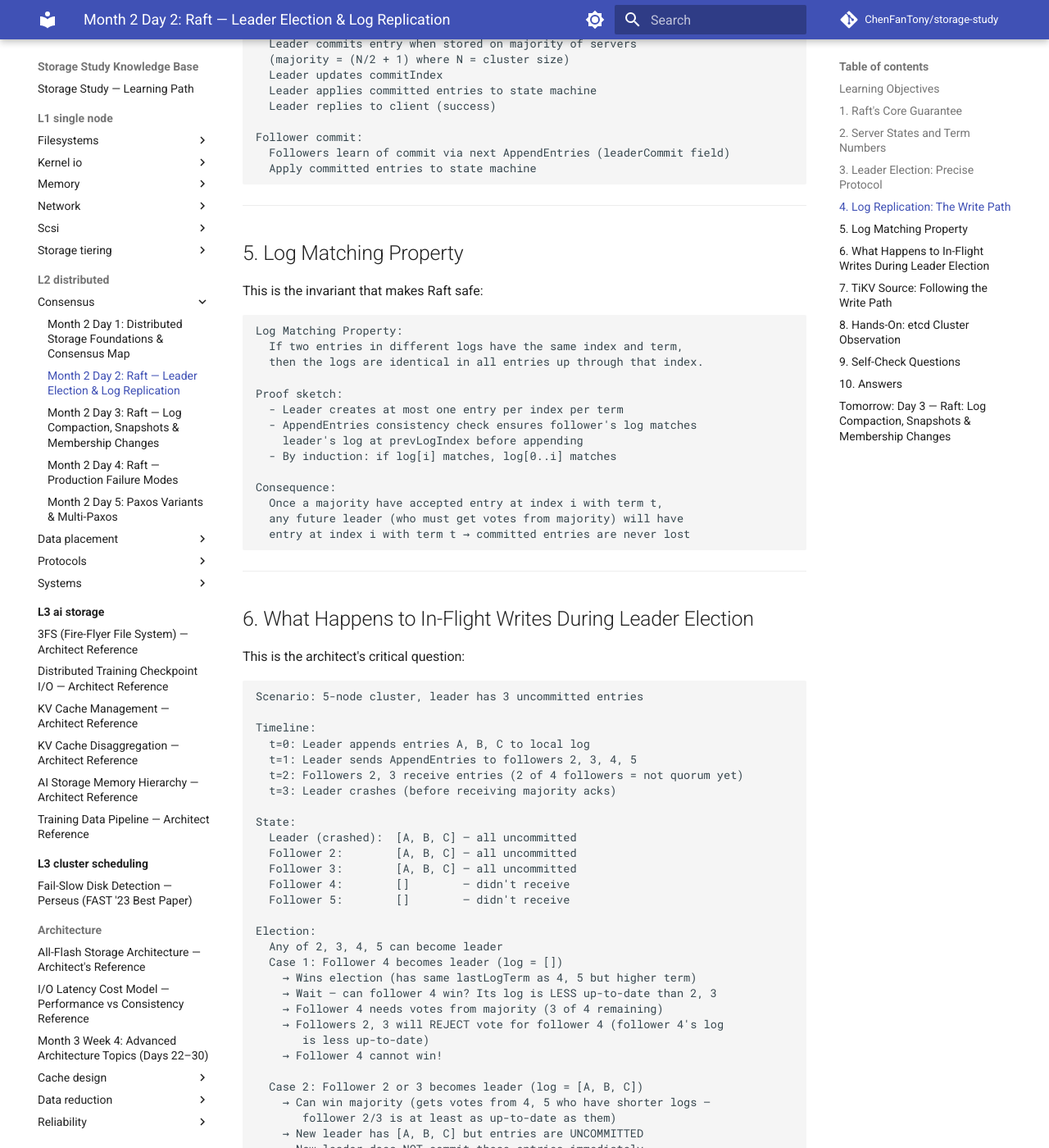
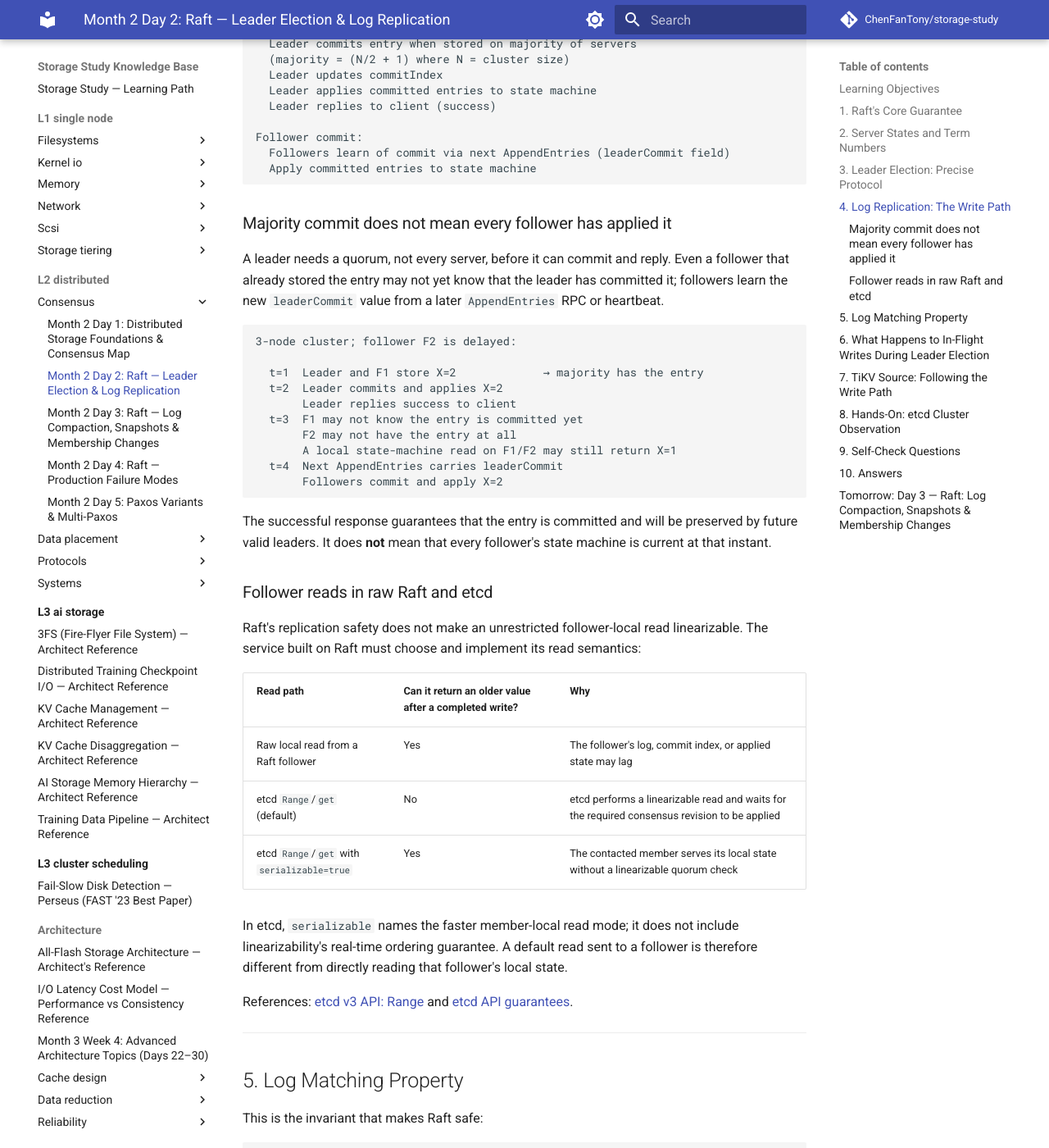
Before and after one commit to ChenFanTony/storage-study, an MkDocs documentation site: the page built from docs/L2-distributed/consensus/m2-day02-raft-leader-election.md, in a window 1280 px wide and 1400 px high, scrolled down 2655 px. Shown: the whole window at 82% size. Built offline with MkDocs 1.6.1 and Material for MkDocs 9.7.7, drawn with Linux system fonts in a browser that asks for light colours; comment, search, counter and statistics services are not loaded; some of the changed text lies outside the part shown.

Commit message:
docs: explain Raft follower read consistency

````diff
--- a/docs/L2-distributed/consensus/m2-day02-raft-leader-election.md
+++ b/docs/L2-distributed/consensus/m2-day02-raft-leader-election.md
@@ -133,6 +133,50 @@ Follower commit:
   Followers learn of commit via next AppendEntries (leaderCommit field)
   Apply committed entries to state machine
 ```
+
+### Majority commit does not mean every follower has applied it
+
+A leader needs a quorum, not every server, before it can commit and reply.
+Even a follower that already stored the entry may not yet know that the leader
+has committed it; followers learn the new `leaderCommit` value from a later
+`AppendEntries` RPC or heartbeat.
+
+```
+3-node cluster; follower F2 is delayed:
+
+  t=1  Leader and F1 store X=2             → majority has the entry
+  t=2  Leader commits and applies X=2
+       Leader replies success to client
+  t=3  F1 may not know the entry is committed yet
+       F2 may not have the entry at all
+       A local state-machine read on F1/F2 may still return X=1
+  t=4  Next AppendEntries carries leaderCommit
+       Followers commit and apply X=2
+```
+
+The successful response guarantees that the entry is committed and will be
+preserved by future valid leaders. It does **not** mean that every follower's
+state machine is current at that instant.
+
+### Follower reads in raw Raft and etcd
+
+Raft's replication safety does not make an unrestricted follower-local read
+linearizable. The service built on Raft must choose and implement its read
+semantics:
+
+| Read path | Can it return an older value after a completed write? | Why |
+|-----------|------------------------------------------------------|-----|
+| Raw local read from a Raft follower | Yes | The follower's log, commit index, or applied state may lag |
+| etcd `Range`/`get` (default) | No | etcd performs a linearizable read and waits for the required consensus revision to be applied |
+| etcd `Range`/`get` with `serializable=true` | Yes | The contacted member serves its local state without a linearizable quorum check |
+
+In etcd, `serializable` names the faster member-local read mode; it does not
+include linearizability's real-time ordering guarantee. A default read sent to
+a follower is therefore different from directly reading that follower's local
+state.
+
+References: [etcd v3 API: Range](https://etcd.io/docs/v3.6/learning/api/#range-api)
+and [etcd API guarantees](https://etcd.io/docs/v3.6/learning/api_guarantees/).
 
 ---
 
@@ -279,9 +323,14 @@ tar xzf etcd-v3.5.9-linux-amd64.tar.gz
 # Check status
 ./etcdctl --endpoints=127.0.0.1:2379 endpoint status --write-out=table
 
-# Write and observe replication
+# Write and compare the two follower read modes
 ./etcdctl --endpoints=127.0.0.1:2379 put /test/key1 "value1"
-./etcdctl --endpoints=127.0.0.1:2381 get /test/key1   # reads from follower
+
+# Default Range is linearizable even through a follower endpoint
+./etcdctl --endpoints=127.0.0.1:2381 get /test/key1
+
+# Serializable Range reads that member's local state and may be stale
+./etcdctl --endpoints=127.0.0.1:2381 get /test/key1 --consistency=s
 
 # Force leader election (kill current leader)
 # Find leader:
@@ -304,6 +353,7 @@ tar xzf etcd-v3.5.9-linux-amd64.tar.gz
 3. Why does Raft require a leader to only commit entries from its current term? What failure does this prevent?
 4. A client sends a write to the leader. The leader appends to its log and sends AppendEntries to followers, then crashes before any follower responds. What happened to the write?
 5. In a 5-node cluster, the minimum quorum for commit is 3. Two followers are partitioned from the leader. Can the cluster still accept writes?
+6. After an etcd write returns successfully, can a serializable read sent to a lagging follower return the old value? What about a default read sent to that follower?
 
 ## 10. Answers
 
@@ -312,6 +362,7 @@ tar xzf etcd-v3.5.9-linux-amd64.tar.gz
 3. Raft §5.4.2: committing entries from previous terms is unsafe. Example: entry from term 2 is replicated to majority, but a new leader from term 3 could overwrite it before committing (if the new leader doesn't have it). By only committing entries from the current term, the new leader can only commit entries it knows are fully replicated under its own leadership, guaranteeing safety.
 4. The write is lost from the client's perspective — the client received no acknowledgment (leader crashed). The entry may or may not survive depending on which follower becomes the new leader. If a follower with the entry becomes leader, it may eventually be committed; if a follower without it becomes leader, the entry will be overwritten. The client must retry with an idempotency token.
 5. Yes — the leader + 2 connected followers = 3 nodes = quorum. The leader can still commit entries. The 2 partitioned followers cannot accept writes (they're not the leader), and they fall behind. When the partition heals, they receive missing entries via AppendEntries and catch up.
+6. Yes. A serializable etcd read is served from the contacted member's local applied state, which may lag the committed cluster state. A default etcd read is linearizable: etcd coordinates with the consensus state and waits until the required revision has been applied, so a read begun after the write completed cannot return the older value.
 
 ---
 
````
